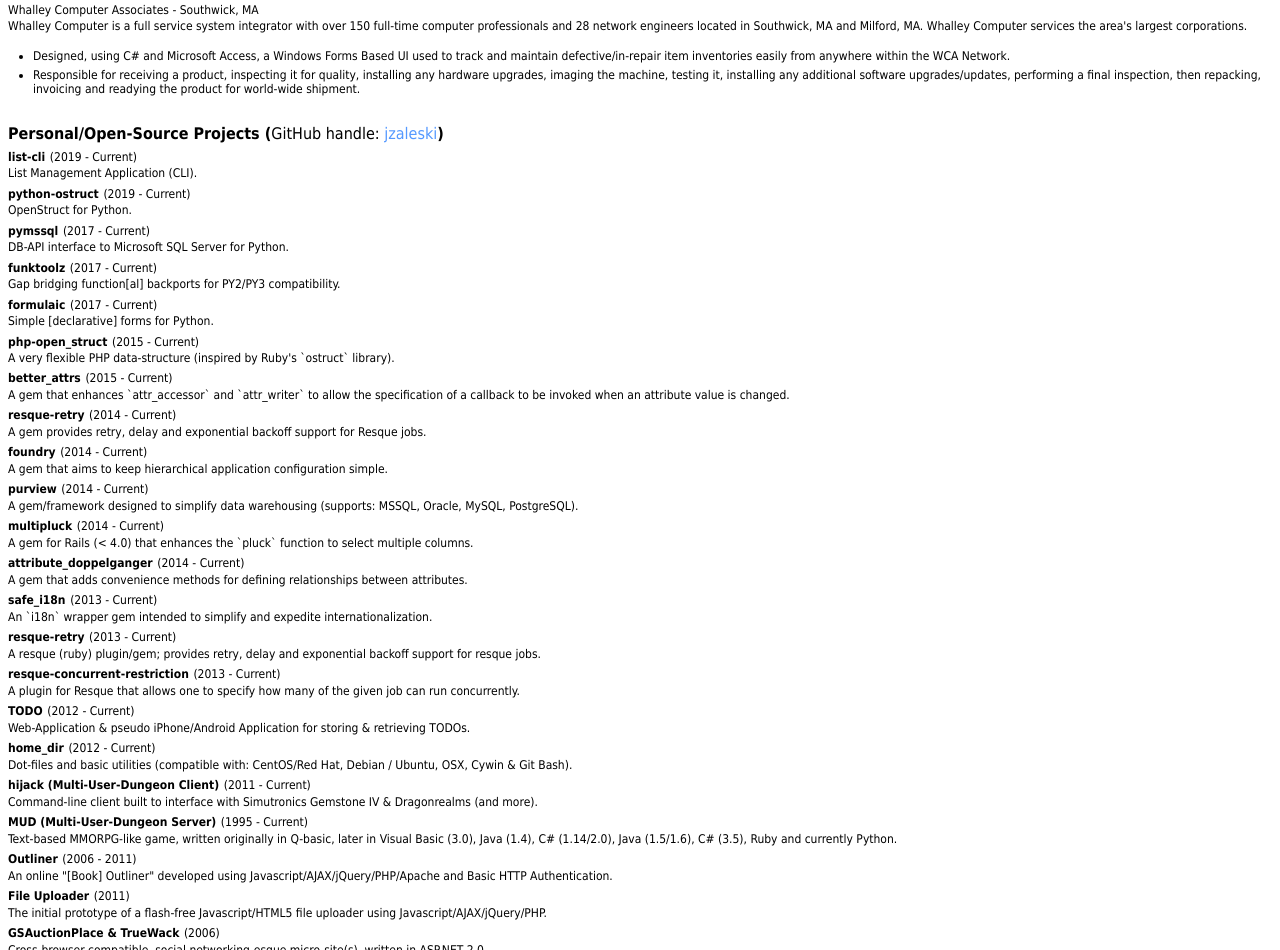
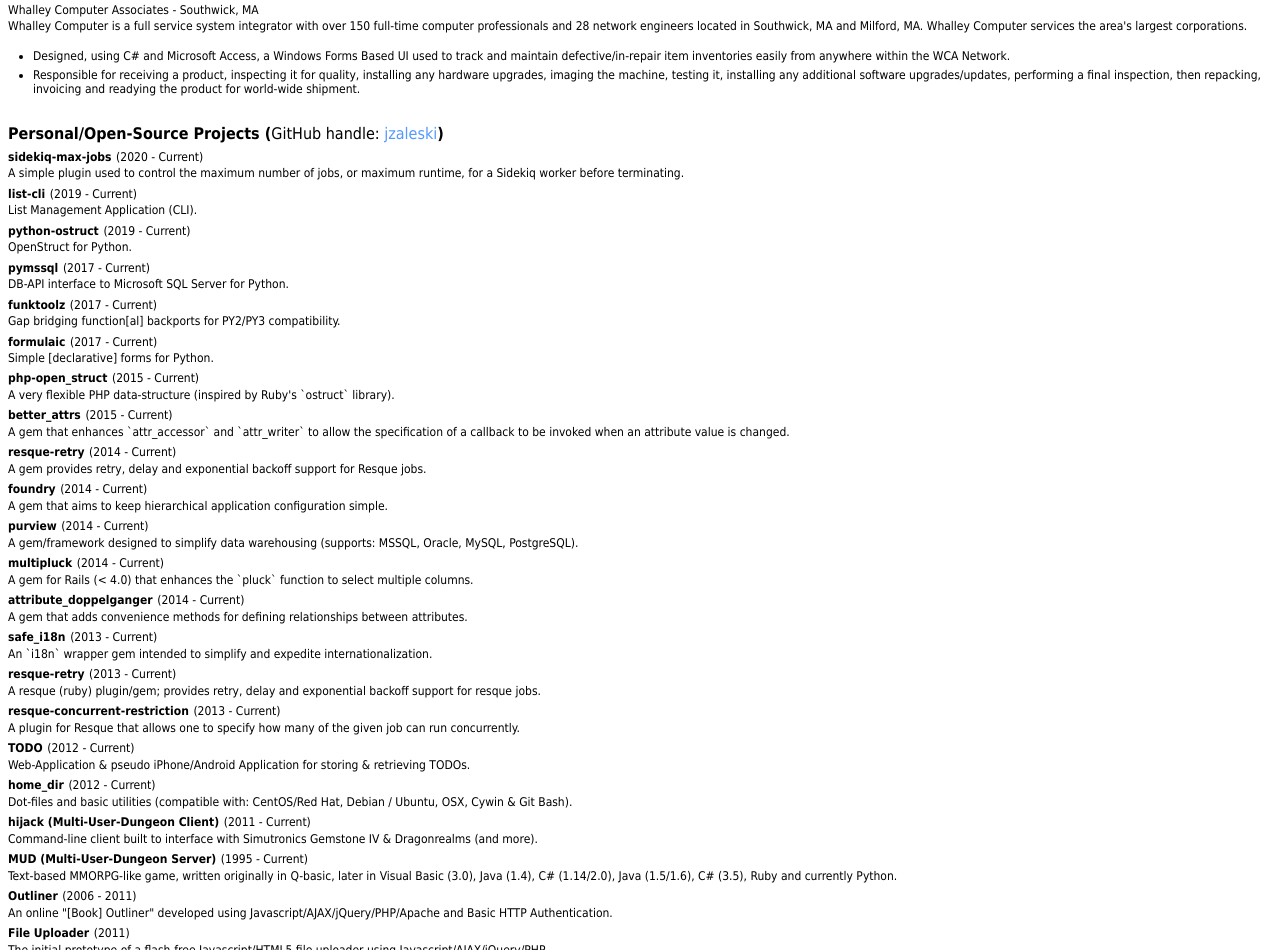
Before and after one commit to jzaleski/resume, a plain HTML site: page index.html in a window 1280 px wide. Shown: the part 4568-5518 px from the top of the page. Drawn offline with Linux system fonts and the light colour scheme.

Commit message:
Add `sidekiq-max-jobs` gem to open-source section

```diff
--- a/index.html
+++ b/index.html
@@ -540,6 +540,11 @@
     <div class="subsection">
       <span class="subsection_heading bold">Personal/Open-Source Projects (<span class="normal">GitHub handle: <a href="https://github.com/jzaleski" target="_blank">jzaleski</a></span>)</span>
       <div class="large_spacer">&nbsp;</div>
+      <span class="project bold">sidekiq-max-jobs</span>
+      <span class="dates normal"> (2020 - Current)</span>
+      <div class="medium_spacer">&nbsp;</div>
+      <div class="paragraph">A simple plugin used to control the maximum number of jobs, or maximum runtime, for a Sidekiq worker before terminating.</div>
+      <div class="large_spacer">&nbsp;</div>
       <span class="project bold">list-cli</span>
       <span class="dates normal"> (2019 - Current)</span>
       <div class="medium_spacer">&nbsp;</div>
```
